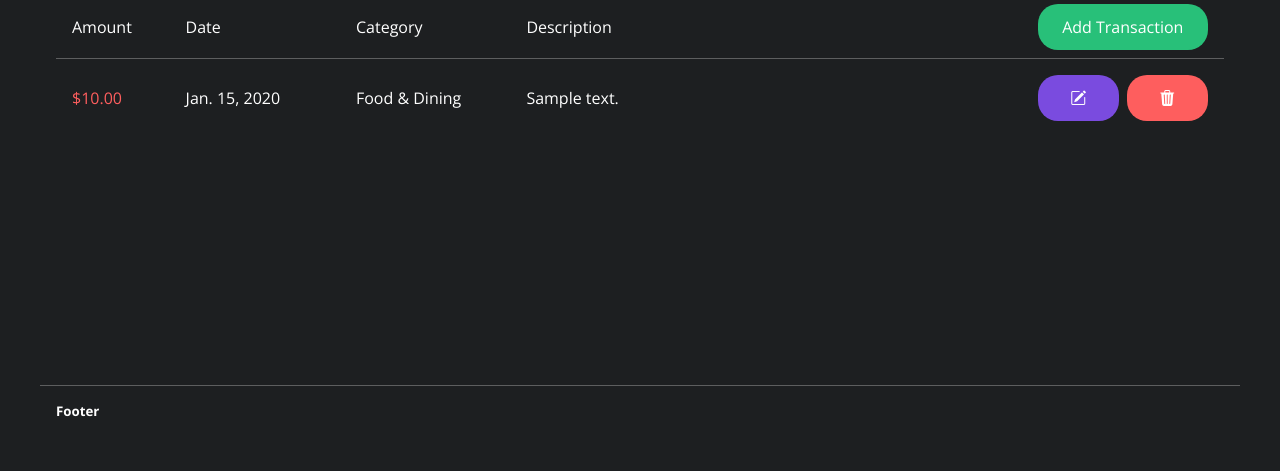
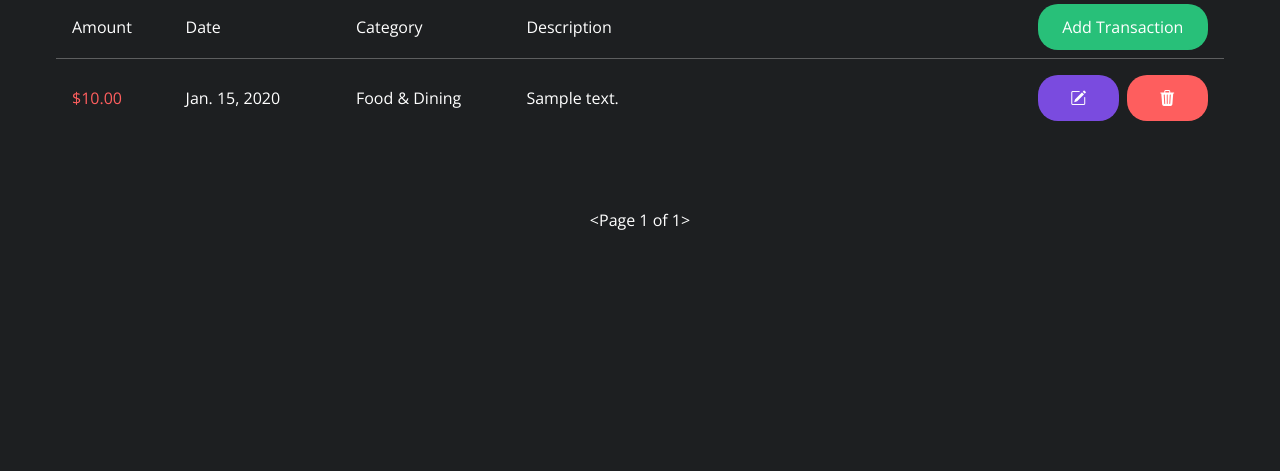
Before and after one commit to msyoufi/Financy, a Django app: page /dashboard/transactions in a window 1280 px wide. Shown: the part 255-726 px from the top of the page. Before the commit the page ends 672 px from the top, so only its background shows below. Run offline with Django 5.2, Linux system fonts and the light colour scheme; a user stored in the database is signed in; tables that the repository leaves empty hold one stand-in row (values such as "Sample post").

Commit message:
Added a pagination for the transactions

```diff
--- a/dashboard/static/css/transactions.css
+++ b/dashboard/static/css/transactions.css
@@ -111,3 +111,13 @@
 .delete-dialog .action-buttons button:first-child {
   background-color: var(--red);
 }
+
+/* Paginator */
+
+.paginator {
+  display: flex;
+  width: fit-content;
+  align-items: center;
+  margin: 5rem auto;
+  column-gap: 1rem;
+}
--- a/dashboard/templates/transactions.html
+++ b/dashboard/templates/transactions.html
@@ -20,7 +20,7 @@
       Add Transaction
     </button>
   </div>
-  {% for tranx in transactions %}
+  {% for tranx in transactions.object_list %}
   <div class="transaction" id="tranx_{{ tranx.id }}">
     {% if tranx.type == 'EXP' %}
     <span style="color: var(--red);">${{ tranx.amount }}</span>
@@ -49,6 +49,18 @@
     You have no transactions yet in your portfolio
   </p>
   {% endfor %}
+
+  <div class="paginator">
+    {% if transactions.has_previous %}
+    <a class="link" href="{% url 'transactions' %}?p={{transactions.previous_page_number}}">Previous</a>
+    {% endif %}
+    <span class="page-number">
+      {{ transactions }}
+    </span>
+    {% if transactions.has_next %}
+    <a class="link" href="{% url 'transactions' %}?p={{transactions.next_page_number}}">Next</a>
+    {% endif %}
+  </div>
 </div>
 
 <div class="overlay" id="form_overlay">
--- a/dashboard/views.py
+++ b/dashboard/views.py
@@ -6,6 +6,7 @@ from django.contrib.auth import authenticate, login, logout
 from django.db import IntegrityError
 from .models import Transaction, User
 from django.http import HttpResponseRedirect
+from django.core.paginator import Paginator
 from .utils import clean_data, get_chart_data
 
 
@@ -91,6 +92,8 @@ def transactions_view(request):
             return JsonResponse({"error": str(e)}, status=400)
 
     transactions = Transaction.objects.filter(user=user).order_by("-date")
+    page_num = request.GET.get("p", 1)
+    transactions = Paginator(transactions, 10).page(page_num)
 
     categories = [
         {"code": category[0], "display": category[1]}
```
